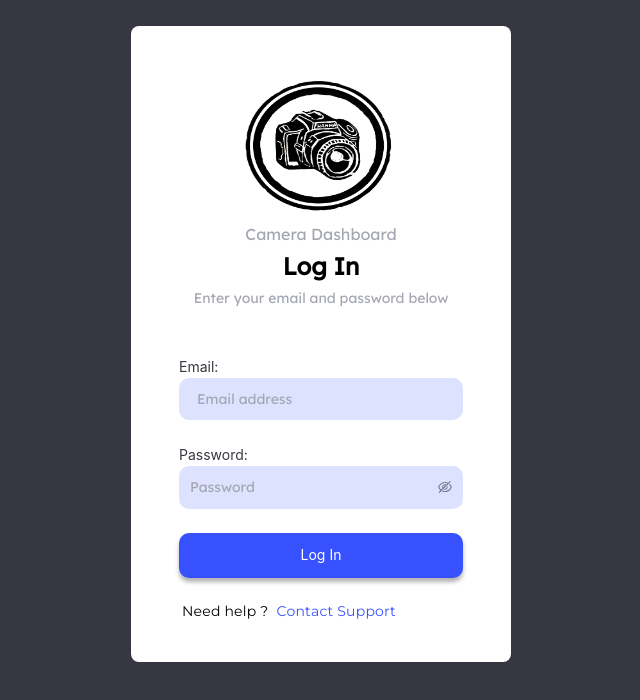
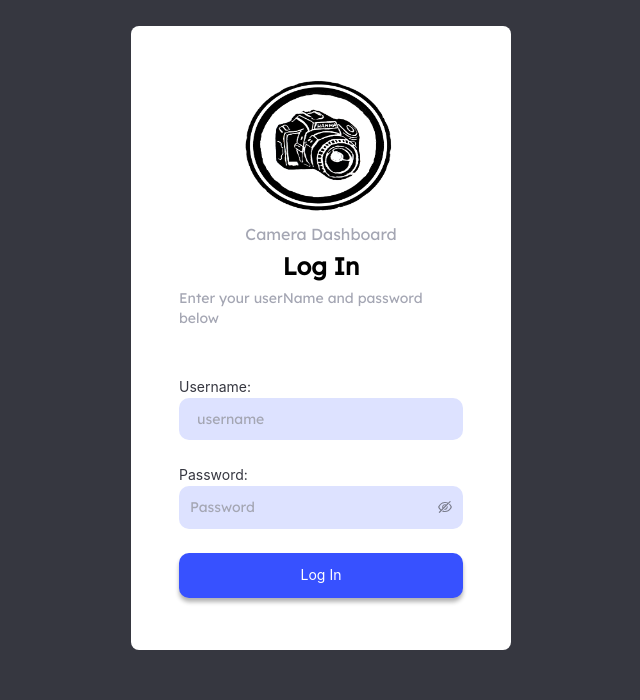
Before and after one commit to kenny-nguyen-softdev/camera-dashboard-fr, a React (Create React App) app: page /login in a window 1280 px wide. Shown: the top 700 px of the page, without its empty margins (319-959 px from the left). Built offline with nearby package versions, Linux system fonts and the light colour scheme.

Commit message:
Fix login

```diff
--- a/src/components/LoginForm/index.tsx
+++ b/src/components/LoginForm/index.tsx
@@ -1,7 +1,5 @@
 import React, { useState } from "react";
 import {
-  Row,
-  Col,
   Form,
   Input,
   Button,
@@ -16,8 +14,8 @@ const LoginForm: React.FC = () => {
   const [error, setError] = useState<string | null>(null);
   const { onSignIn, loading } = useAuthContext();
 
-  const validateEmail = (email: string) => {
-    return String(email)
+  const validateEmail = (userName: string) => {
+    return String(userName)
       .toLowerCase()
       .match(
         /^(([^<>()[\]\\.,;:\s@"]+(\.[^<>()[\]\\.,;:\s@"]+)*)|(".+"))@((\[[0-9]{1,3}\.[0-9]{1,3}\.[0-9]{1,3}\.[0-9]{1,3}\])|(([a-zA-Z\-0-9]+\.)+[a-zA-Z]{2,}))$/
@@ -25,34 +23,36 @@ const LoginForm: React.FC = () => {
   };
 
   const onFinish = async ({
-    email,
+    userName,
     password,
   }: {
-    email: string;
+    userName: string;
     password: string;
   }) => {
     try {
-      if (email && password) {
-        email = email.trim();
+      if (userName && password) {
+        userName = userName.trim();
         password = password.trim();
-        const validate = validateEmail(email);
-        if (validate && validate.length) {
+        // const validate = validateEmail(userName);
+        if (true) {
           await onSignIn({
-            email,
+            userName,
             password,
           });
         } else {
-          throw Error("email invalid");
+          throw Error("userName invalid");
         }
       } else {
-        throw Error("email password null");
+        throw Error("userName password null");
       }
     } catch (error: any) {
-      toast.error(error?.message === "email password null"
-            ? "Veuillez saisir votre email et votre mot de passe"
-            : error?.message === "email invalid"
+      toast.error(
+        error?.message === "userName password null"
+          ? "Veuillez saisir votre userName et votre mot de passe"
+          : error?.message === "userName invalid"
           ? `L'entrée n'est pas valide`
-            : "Email ou mot de passe incorrect !", {
+          : "Email ou mot de passe incorrect !",
+        {
           position: "top-right",
           autoClose: 5000,
           hideProgressBar: false,
@@ -61,11 +61,12 @@ const LoginForm: React.FC = () => {
           draggable: true,
           progress: undefined,
           theme: "colored",
-      });
+        }
+      );
       setError(
-        error?.message === "email password null"
+        error?.message === "userName password null"
           ? "Email ou mot de passe incorrect !"
-          : error?.message === "email invalid"
+          : error?.message === "userName invalid"
           ? `L'entrée n'est pas valide`
           : "Email ou mot de passe incorrect !"
       );
@@ -87,7 +88,7 @@ const LoginForm: React.FC = () => {
             <h3 className="login-form__title1">Camera Dashboard</h3>
             <h1 className="login-form__title2">Log In</h1>
             <h4 className="login-form__title3">
-              Enter your email and password below
+              Enter your userName and password below
             </h4>
             <Form
               name="basic"
@@ -95,38 +96,47 @@ const LoginForm: React.FC = () => {
               autoComplete="off"
               form={form}
             >
+              <label htmlFor="userName">Username: </label>
               <Form.Item
-                name="email"
-                className="login-form__input-email"
-                // rules={[
-                //   { type: "email", message: `Please enter true email format!` },
-                //   { required: true, message: `Please enter your email!` },
-                // ]}
+                name="userName"
+                className="login-form__input-userName"
+                rules={
+                  [
+                    // { type: "userName", message: `Please enter true userName format!` },
+                    // { required: true, message: `Please enter your userName!` },
+                  ]
+                }
               >
-                <label htmlFor="email">Email: </label>
-                <Input id="email" placeholder="Email address" />
+                <Input
+                  id="userName"
+                  placeholder="username"
+                  autoComplete="userName"
+                />
               </Form.Item>
+              <label htmlFor="password">Password: </label>
               <Form.Item
                 name="password"
                 className="login-form__input-password"
-                // rules={[
-                //   {
-                //     required: true,
-                //     message: "Please enter your password!",
-                //   },
-                // ]}
+                rules={
+                  [
+                    // {
+                    //   required: true,
+                    //   message: "Please enter your password!",
+                    // },
+                  ]
+                }
               >
-                <label htmlFor="password">Password: </label>
                 <Input.Password
                   id="password"
                   type="password"
                   placeholder="Password"
+                  autoComplete="password"
                 />
               </Form.Item>
               <Button htmlType="submit" className="login-form__login" block>
                 Log In
               </Button>
-              <Form.Item style={{ marginBottom: 0 }}>
+              {/* <Form.Item style={{ marginBottom: 0 }}>
                 <Row>
                   <Col span={24} style={{ textAlign: "left" }}>
                     <Button type="text" className="login-form__contact">
@@ -135,7 +145,7 @@ const LoginForm: React.FC = () => {
                     </Button>
                   </Col>
                 </Row>
-              </Form.Item>
+              </Form.Item> */}
             </Form>
           </div>
         </div>
--- a/src/services/account.service.ts
+++ b/src/services/account.service.ts
@@ -3,23 +3,23 @@ import requester from './request';
 import { AuthenticationResult } from '../models';
 
 const accountService = {
-  signIn: (query: { email: string; password: string }) =>
+  signIn: (query: { userName: string; password: string }) =>
     requester.post<{ AuthenticationResult: AuthenticationResult }>(
-      '/sign-in',
+      "/sign-in",
       query
     ),
   signOut: (data: { accessToken: string | undefined }) =>
-    requester.post('/sign-out', data),
+    requester.post("/sign-out", data),
   refreshToken: (refreshToken: string | undefined) =>
     requester.post<{ AuthenticationResult: AuthenticationResult }>(
-      '/refresh-token',
+      "/refresh-token",
       {
         refreshToken,
       }
     ),
   profile: (data: { accessToken: string | undefined }) =>
-    requester.post<{ user: QboAccount }>('/user-profile', data),
-  forgetPassword: (query: any) => requester.post('/forget-password', query),
+    requester.post<{ user: QboAccount }>("/user-profile", data),
+  forgetPassword: (query: any) => requester.post("/forget-password", query),
 };
 
 export default accountService;
--- a/src/store/auth-context.tsx
+++ b/src/store/auth-context.tsx
@@ -42,7 +42,7 @@ interface AuthContextType {
   idToken: null | string | undefined;
   profile: null | QboAccount;
   isAuth: boolean;
-  onSignIn: (credentials: { email: string; password: string }) => Promise<any>;
+  onSignIn: (credentials: { userName: string; password: string }) => Promise<any>;
   onSignOut: () => void;
   onRefreshToken: () => void;
   getProfile: () => void;
@@ -80,7 +80,7 @@ export function AuthContextProvider({ children }: { children: ReactNode }) {
     matchPath(_.path, location.pathname) ? true : false
   );
 
-  const onSignIn = async (credentials: { email: string; password: string }) => {
+  const onSignIn = async (credentials: { userName: string; password: string }) => {
     try {
       setUserData({ loading: true });
       const { AuthenticationResult } = await accountService.signIn(credentials);
```
Lines whose indentation alone changed are shown as unchanged.
